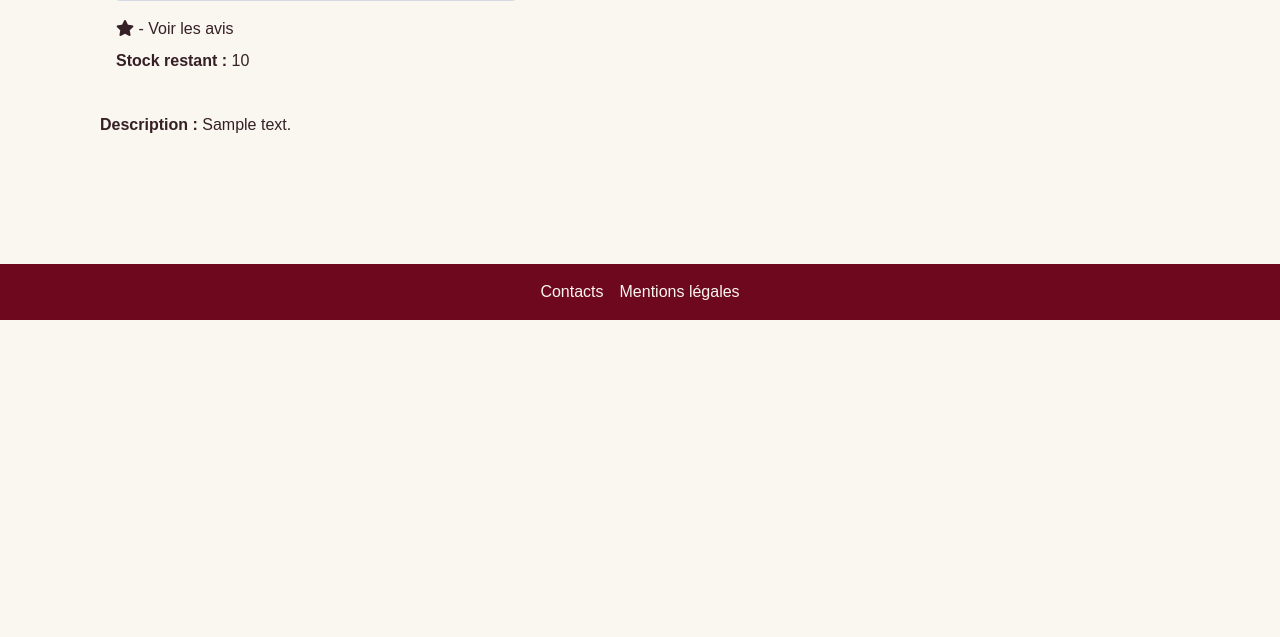
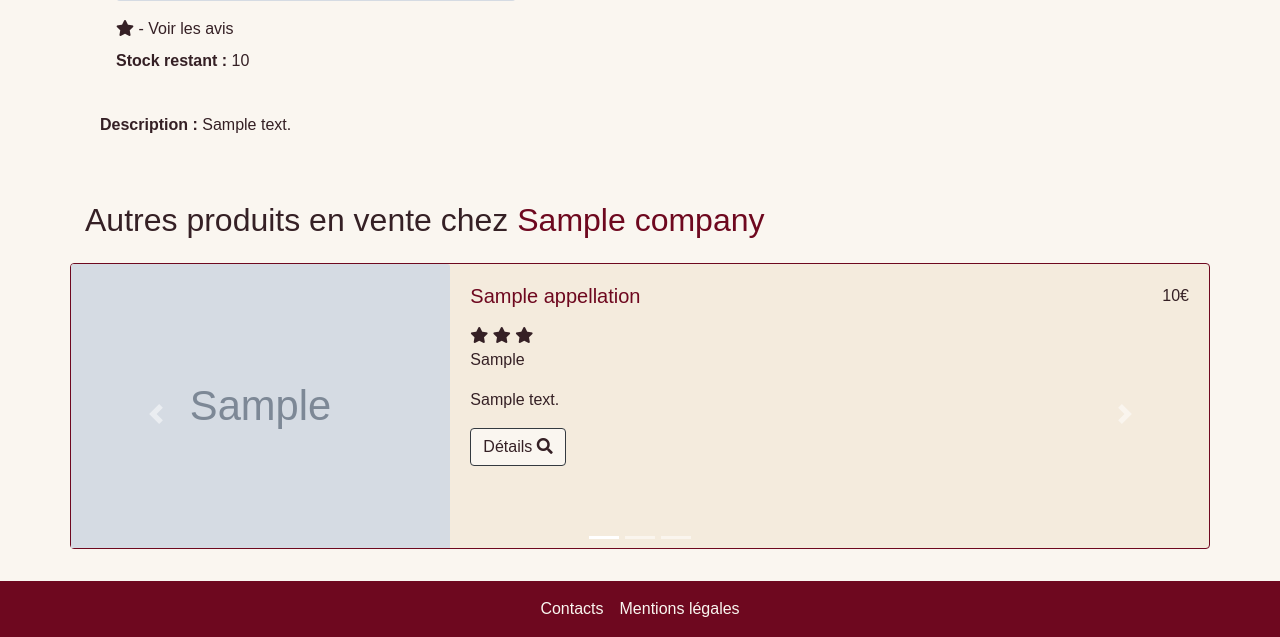
Before and after one commit to LouGrom/Owine, a Symfony app: template templates/shop/show.html.twig in a window 1280 px wide. Shown: the part 513-1150 px from the top of the page. Before the commit the page ends 833 px from the top, so only its background shows below. Run offline with Twig, Linux system fonts and the light colour scheme; the template is opened without the code that fills it: most values are stand-ins (such as "Sample title", 1, 10 or a date in 2020); grey boxes marked "Sample" are stand-in pictures; some libraries are stand-ins or nearby versions; some web fonts are replaced.

Commit message:
Add carousel on product_show_shop to view other products sold by the company

```diff
--- a/templates/shop/show.html.twig
+++ b/templates/shop/show.html.twig
@@ -14,6 +14,7 @@
                 <p class="mt-2"><strong>Stock restant :</strong> <span id="stockQuantity">{{ product.stockQuantity }}</span></p>
             </div>
             <div>
+
                 <p class="h4">{{ product.brand.name }}<br>
                 {{ product.vintage }}</p>
                 <p>{{ product.area }} <strong>-</strong> Vin {{ product.color.name }}</p>
@@ -38,6 +39,61 @@
             {% endif %}
         {% endif %}
    </div>
+
+   <h2 class="mt-5 mb-4">Autres produits en vente chez <a style="color: #6e081f;" href="{{ path('company_show',{'id': product.seller.company.id}) }}">{{ product.seller.company.name }}</a></h2>
+
+		<div class="row row-cols-1 row-cols-md-12">
+
+            <div id="carouselExampleIndicators" class="carousel slide" data-ride="carousel">
+                <ol class="carousel-indicators">
+                  <li data-target="#carouselExampleIndicators" data-slide-to="0" class="active"></li>
+                  <li data-target="#carouselExampleIndicators" data-slide-to="1"></li>
+                  <li data-target="#carouselExampleIndicators" data-slide-to="2"></li>
+                </ol>
+                <div class="carousel-inner">
+                    {% for otherProduct in product.seller.productsForSale %}
+                        <div class="carousel-item {% if otherProduct == product.seller.productsForSale[0] %}active{% endif %}">
+                            <div class="card mb-3" style="">
+                                <div class="row no-gutters">
+                                    <div class="col-md-4">
+                                        <div class="imageContainer">
+                                            {% if otherProduct.status == 0 %}
+                                                <div class="notToSell">
+                                                    <p>Ce produit n'est pas disponible à la vente</p>
+                                                </div>
+                                            {% endif %}
+                                            <a href="{{ path('product_show_shop', {'id': otherProduct.id}) }}"><img src="{{ otherProduct.picture }}" class="card-img-top" alt="..."></a>
+                                        </div>
+                                    </div>
+                                    <div class="col-md-8">
+                                        <div class="card-body">
+                                            <div class="d-flex justify-content-between">
+                                                <h5 class="card-title text-center"><a href="{{ path('product_show_shop', {'id': otherProduct.id}) }}">{{otherProduct.appellation.name }}</a></h5>
+                                                <p>{{otherProduct.price}}€</p>
+                                            </div>
+                                            {% for i in 0..random(4) %}
+                                                <i class="fa fa-star" aria-hidden="true"></i>
+                                            {% endfor %}
+                                            <p class="card-text">{{otherProduct.cuveeDomaine}}</p>
+                                            <p>{{otherProduct.description|length > 100 ? otherProduct.description|slice(0, 70) ~ '(...)' : otherProduct.description}}</p>
+                                            <a href="{{ path('product_show_shop', {'id': otherProduct.id}) }}" class="btn btn-dark">Détails <i class="fa fa-search"></i></a>
+                                        </div>
+                                    </div>
+                                </div>
+                            </div>
+                        </div>
+                    {% endfor %}
+                </div>
+                <a class="carousel-control-prev" href="#carouselExampleIndicators" role="button" data-slide="prev">
+                  <span class="carousel-control-prev-icon" aria-hidden="true"></span>
+                  <span class="sr-only">Previous</span>
+                </a>
+                <a class="carousel-control-next" href="#carouselExampleIndicators" role="button" data-slide="next">
+                  <span class="carousel-control-next-icon" aria-hidden="true"></span>
+                  <span class="sr-only">Next</span>
+                </a>
+            </div>
+		</div>
 
 
    <!-- Modal -->
```
